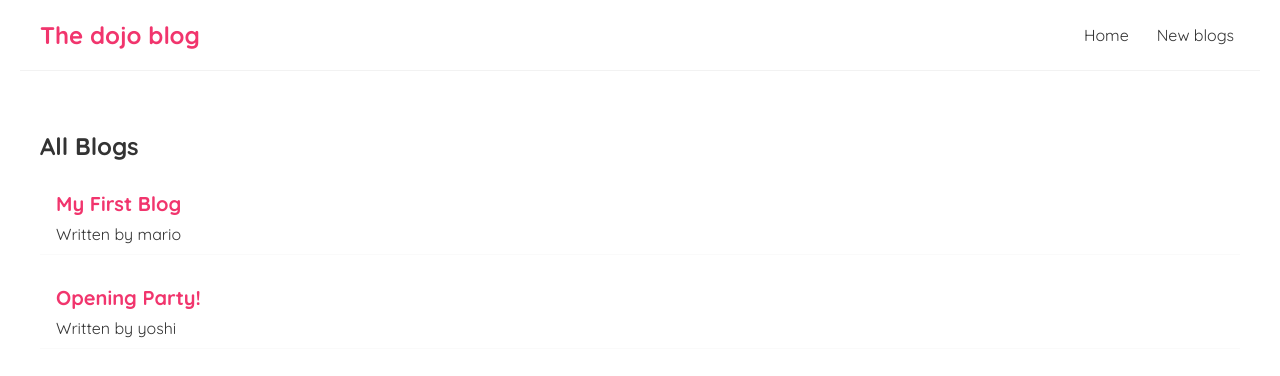
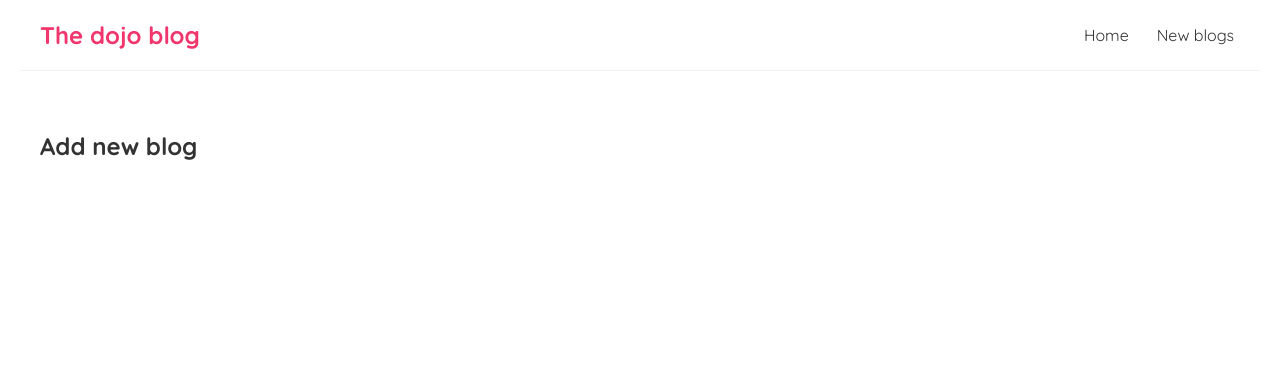
Before and after one commit to krnthoang542/reactjs-training, a React (Create React App) app: page /create in a window 1280 px wide. Shown: the top 376 px of the page. Built offline with nearby package versions, Linux system fonts and the light colour scheme; data requests are answered from the project's data file; the HTML template or start-up script is replaced by a standard one.

Commit message:
Link router, cleanup function

```diff
--- a/package.json
+++ b/package.json
@@ -8,6 +8,7 @@
     "@testing-library/user-event": "^13.5.0",
     "react": "^18.2.0",
     "react-dom": "^18.2.0",
+    "react-router-dom": "^6.17.0",
     "react-scripts": "5.0.1",
     "web-vitals": "^2.1.4"
   },
--- a/src/App.js
+++ b/src/App.js
@@ -1,16 +1,23 @@
 // import './App.css';
 import Navbar from './Navbar';
 import Home from './Home';
+import { BrowserRouter, Route, Routes } from "react-router-dom";
+import Create from './Create';
 
 function App() {
 
   return (
-    <div className="App">
-      <Navbar/>
-      <div className="content">
-        <Home></Home>
+    <BrowserRouter>
+      <div className="App">
+        <Navbar/>
+        <div className="content">
+          <Routes>
+            <Route path="/" element={<Home/>} />
+            <Route path="/create" element={<Create/>} />
+          </Routes>
+        </div>
       </div>
-    </div>
+    </BrowserRouter>
   );
 }
 
--- /dev/null
+++ b/src/Create.js
@@ -0,0 +1,8 @@
+const Create = () => {
+    return (
+    <div className="create">
+        <h2>Add new blog</h2>
+    </div> );
+}
+
+export default Create;
--- a/src/Home.js
+++ b/src/Home.js
@@ -1,26 +1,9 @@
-import { useEffect, useState } from "react";
+
 import BlogList from "./BlogList";
+import useFetch from "./useFetch";
 
 const Home = () => {
-  const [blogs, setBlogs] = useState(null);
-  const [isPending, setIsPending] = useState(true);
-
-  useEffect(() => {
-    fetch("http://localhost:8000/blogs")
-      .then((res) => {
-        if(!res.ok){
-            throw Error('error')
-        }
-        return res.json();
-      })
-      .then((data) => {
-        setBlogs(data);
-        setIsPending(false);
-      })
-      .catch((err) => {
-        console.log(err.message)
-      });
-  }, []);
+  const {data: blogs, isPending} = useFetch("http://localhost:8000/blogs");
 
   return (
     <div className="home">
--- a/src/Navbar.js
+++ b/src/Navbar.js
@@ -1,3 +1,4 @@
+import { Link } from "react-router-dom";
 const Navbar = () => {
     return (
         <nav className="navbar">
@@ -5,8 +6,8 @@ const Navbar = () => {
                 The dojo blog
             </h1>
             <div className="links">
-                <a href="/">Home</a>
-                <a href="/create">New blogs</a>
+                <Link to="/">Home</Link>
+                <Link to="/create">New blogs</Link>
             </div>
         </nav>
      );
--- /dev/null
+++ b/src/useFetch.js
@@ -0,0 +1,29 @@
+import { useEffect, useState } from "react";
+
+const useFetch = (url) => {
+  const [data, setData] = useState(null);
+  const [isPending, setIsPending] = useState(true);
+
+  useEffect(() => {
+    const abortCont = new AbortController();
+    fetch(url, {signal: abortCont.signal})
+      .then((res) => {
+        if (!res.ok) {
+          throw Error("error");
+        }
+        return res.json();
+      })
+      .then((data) => {
+        setData(data);
+        setIsPending(false);
+      })
+      .catch((err) => {
+        console.log(err.message);
+      });
+
+    return () => abortCont.abort();
+  }, []);
+  return {data, isPending}
+};
+
+export default useFetch;
```
Also changed, not shown: 1 other file (tests, documents, lock files or other folders).
